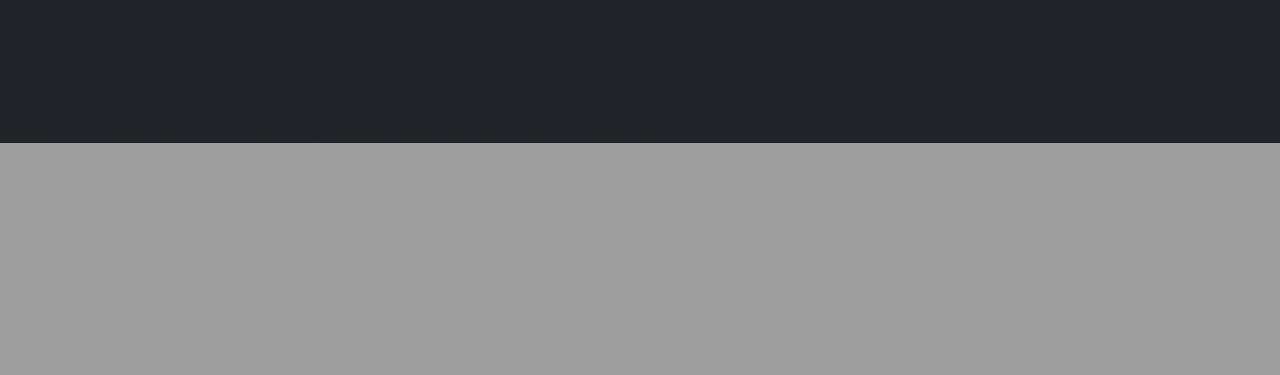
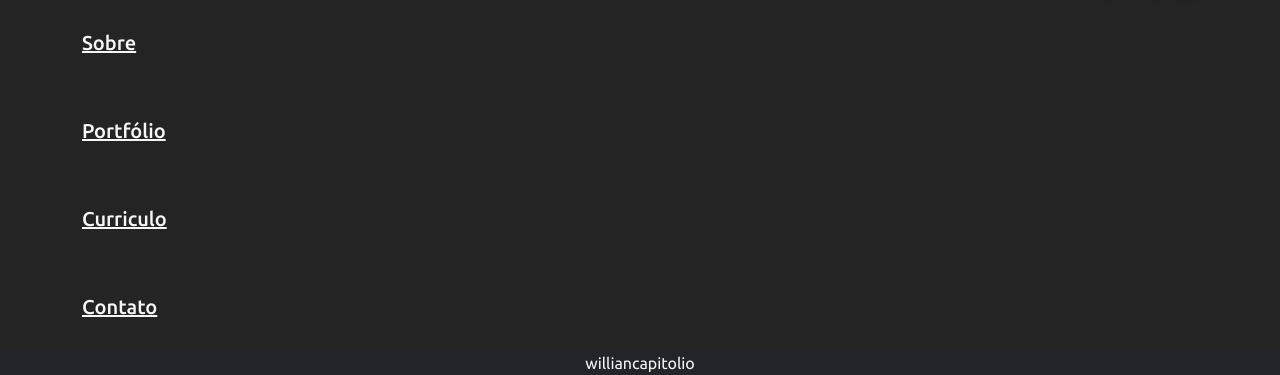
Before and after one commit to williancapitolio/portfolio, a Flask app: page / in a window 1280 px wide. Shown: the part 801-1176 px from the top of the page. Before the commit the page ends 944 px from the top, so only its background shows below. Run offline with Flask 2, Linux system fonts and the light colour scheme; some libraries are stand-ins or nearby versions.

Commit message:
initial settings on secs

```diff
--- a/static/css/style.css
+++ b/static/css/style.css
@@ -6,6 +6,8 @@
     --colorDarkOne: #100F10;
     --colorDarkTwo: #1B1B1B;
     --colorDarkThree: #212529;
+
+    --colorBg: #242424;
 
     --fontDefault: 'Ubuntu', Verdana, Arial;
 
@@ -16,10 +18,11 @@
 
 * {
     font-family: var(--fontDefault);
+    color: var(--fontColorOne);
 }
 
 body {
-    background-color: var(--colorDarkThree);
+    background-color: var(--colorBg);
 }
 
 .header .navbar a {
@@ -89,3 +92,79 @@ body {
     width: 100%;
     height: 100vh;
 }
+
+.secInicio div {
+    display: flex;
+    flex-direction: column;
+    width: 100%;
+    height: 50%;
+    text-align: center;
+    justify-content: end;
+    margin: 0;
+    padding: 0;
+    text-shadow: 4px 4px 10px var(--colorDarkOne);
+}
+
+.secInicio div h1 {
+    font-size: 5em;
+}
+
+.secInicio div h2 {
+    font-size: 3em;
+}
+
+.secInicio div:nth-child(2) {
+    text-align: right;
+    justify-content: end;
+}
+
+.secInicio div:nth-child(2) a {
+    margin: auto;
+    margin-right: 2em;
+    margin-bottom: 0;
+    text-decoration: none;
+    color: var(--fontColorOne);
+}
+
+.secInicio div:nth-child(2) i {
+    font-size: 2em;
+}
+
+@media (max-width: 768px) {
+    .secInicio div h1 {
+        font-size: 2.5em;
+    }
+
+    .secInicio div h2 {
+        font-size: 1.5em;
+    }
+}
+
+h3 {
+    font-size: 1.25em;
+    text-decoration: underline;
+
+}
+
+.secSobre {
+    margin-top: 2em;
+}
+
+.secPortfolio {
+    margin-top: 4em;
+}
+
+.secCurriculo {
+    margin-top: 4em;
+}
+
+.secContato {
+    margin-top: 4em;
+    margin-bottom: 2em;
+}
+
+.footer {
+    background-color: var(--colorDarkThree);
+    text-align: center;
+    justify-content: center;
+}
--- a/templates/index.html
+++ b/templates/index.html
@@ -57,16 +57,22 @@
         </nav>
     </header>
     <main>
-        <section class="secInicio" id="secInicio"></section>
-        <section class="secSobre" id="secSobre"></section>
-        <section class="secPortfolio" id="secPortfolio"></section>
-        <section class="secCurriculo" id="secCurriculo"></section>
-        <section class="secContato" id="secContato"></section></main>
-        Lorem ipsum dolor, sit amet consectetur adipisicing elit. Doloribus excepturi omnis necessitatibus doloremque accusantium aperiam veniam dignissimos, voluptatum quod at architecto neque nulla ea, voluptates ex temporibus. Ut, tenetur esse!
-        Lorem, ipsum dolor sit amet consectetur adipisicing elit. Quas nobis atque et, sint beatae iure iusto voluptates libero debitis cumque perspiciatis aspernatur hic, aliquam eius commodi deleniti pariatur facere error!Lorem
-        Lorem, ipsum dolor sit amet consectetur adipisicing elit. Exercitationem cumque dignissimos consequatur repudiandae saepe minima unde porro, laudantium magnam dolores, amet atque corrupti quam at sit quaerat, labore incidunt vitae!
-        Lorem ipsum dolor sit amet consectetur adipisicing elit. Tempore ut error deleniti eos vitae incidunt pariatur, a nostrum, nesciunt, dicta nemo eius id. Doloribus expedita perspiciatis minima dolores natus non.
-    <footer class="footer"></footer>
+        <section class="secInicio" id="secInicio">
+            <div class="col-12">
+                <h1>Willian Silva</h1>
+                <h2>de Capitólio, MG, Brasil <i class="bi bi-globe"></i>
+                </h2>
+            </div>
+            <div class="col-12">
+                <a href="#secSobre"><i class="bi bi-arrow-down"></i>Arraste para mais</a>
+            </div>
+        </section>
+        <section class="secSobre container" id="secSobre"><h3>Sobre</h3></section>
+        <section class="secPortfolio container" id="secPortfolio"><h3>Portfólio</h3></section>
+        <section class="secCurriculo container" id="secCurriculo"><h3>Curriculo</h3></section>
+        <section class="secContato container" id="secContato"><h3>Contato</h3></section>
+    </main>
+    <footer class="footer">williancapitolio</footer>
 </body>
 
 </html>
```
